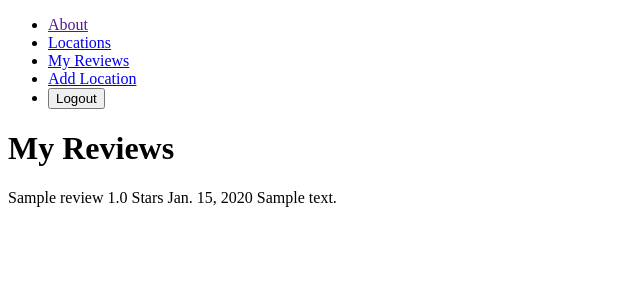
After one commit to p-tigris/for-the-birds, a Django app: page /reviews/ in a window 1280 px wide. The commit adds this page. Shown: the top 300 px of the page, without its empty margins (0-640 px from the left). Run offline with Django 5.2, Linux system fonts and the light colour scheme; a user stored in the database is signed in; tables that the repository leaves empty hold one stand-in row (values such as "Sample post").

Commit message:
my reviews functionality completed

```diff
--- a/main_app/templates/base.html
+++ b/main_app/templates/base.html
@@ -16,9 +16,14 @@
                     {% if user.is_authenticated %}
                         <li><a href="">About</a></li>
                         <li><a href="{% url 'location-index' %}">Locations</a></li>
-                        <li><a href="">My Reviews</a></li>
+                        <li><a href="{% url 'review-index' %}">My Reviews</a></li>
                         <li><a href="{% url 'location-create' %}">Add Location</a></li>
-                        <li><button type="submit">Logout</button></li>
+                        <li>
+                            <form action="{% url 'logout' %}" method="post">
+                                {% csrf_token %}
+                                <button type="submit">Logout</button>
+                            </form>
+                        </li>
                     {% else %}
                         <li><a href="">About</a></li>
                         <li><a>Login</a></li>
--- /dev/null
+++ b/main_app/templates/main_app/my_reviews.html
@@ -0,0 +1,13 @@
+{% extends "base.html" %}
+
+{% block content %}
+<h1>My Reviews</h1>
+{% for review in reviews %}
+    <div>
+        {{ review.title }}
+        {{ review.rating }} Stars
+        {{ review.date }}
+        {{ review.text }}
+    </div>
+{% endfor %}
+{% endblock %}
--- a/main_app/urls.py
+++ b/main_app/urls.py
@@ -8,6 +8,7 @@ urlpatterns = [
     path('locations/create/', views.LocationCreate.as_view(), name='location-create'),
     path('locations/<int:pk>/update', views.LocationUpdate.as_view(), name='location-update'),
     path('locations/<int:pk>/delete', views.LocationDelete.as_view(), name='location-delete'),
+    path('reviews/', views.review_index, name='review-index'),
     path('reviews/create/<int:location_id>', views.create_review, name='create-review'),
     path('reviews/update/<int:location_id>/<int:pk>', views.ReviewUpdate.as_view(), name='update-review'),
     path('reviews/delete/<int:location_id>/<int:pk>', views.ReviewDelete.as_view(), name='delete-review'),
--- a/main_app/views.py
+++ b/main_app/views.py
@@ -54,6 +54,11 @@ class LocationDelete(DeleteView):
     model = Location
     success_url = '/locations/'
 
+def review_index(request):
+    reviews = Review.objects.filter(user=request.user)
+
+    return render(request, 'main_app/my_reviews.html', { 'reviews': reviews })
+
 def create_review(request, location_id):
     location = Location.objects.get(id=location_id)
 
```
